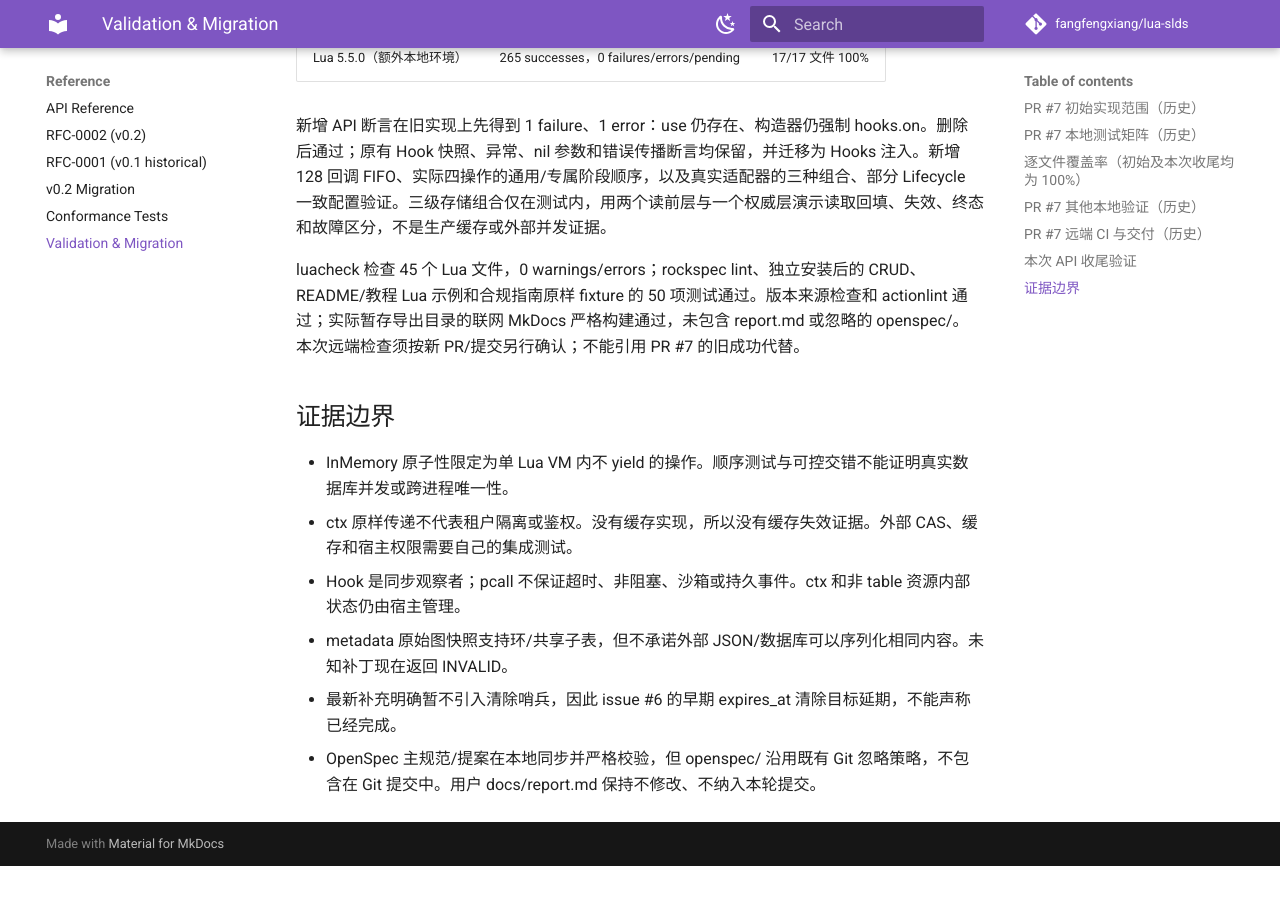
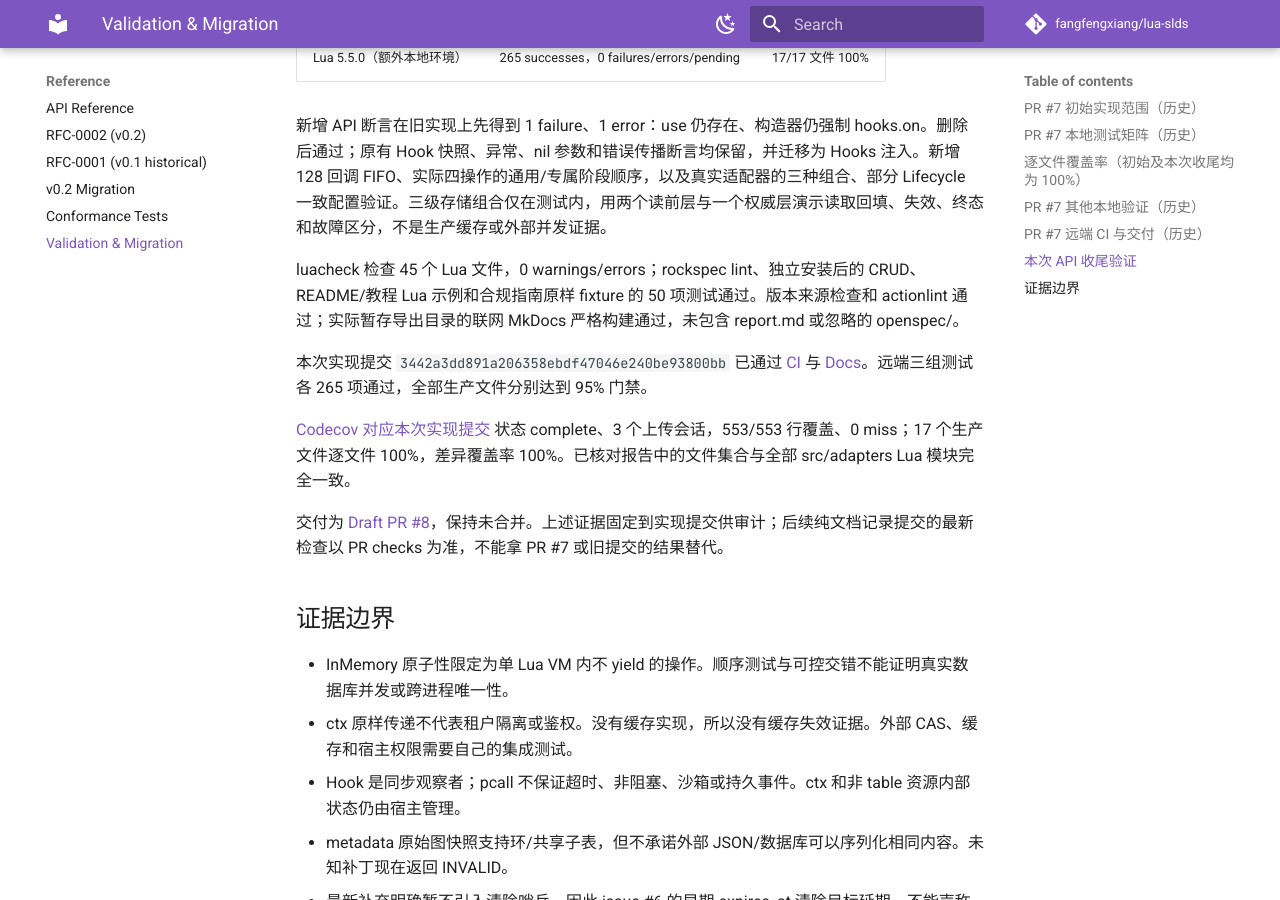
Before and after one commit to fangfengxiang/lua-slds, an MkDocs documentation site: the page built from docs/validation.md, in a window 1280 px wide and 900 px high, scrolled down 3725 px. Built offline with MkDocs 1.6.1 and Material for MkDocs 9.7.7, drawn with Linux system fonts in a browser that asks for light colours; comment, search, counter and statistics services are not loaded; before the commit the page ends 4591 px from its top, so only the background shows below that.

Commit message:
docs: record Hooks cleanup CI and Codecov evidence

```diff
--- a/docs/validation.md
+++ b/docs/validation.md
@@ -95,7 +95,13 @@ GitHub Actions 在 Lua 5.1、Lua 5.3、LuaJIT 上独立测试并上传同份 Lua
 
 新增 API 断言在旧实现上先得到 1 failure、1 error：use 仍存在、构造器仍强制 hooks.on。删除后通过；原有 Hook 快照、异常、nil 参数和错误传播断言均保留，并迁移为 Hooks 注入。新增 128 回调 FIFO、实际四操作的通用/专属阶段顺序，以及真实适配器的三种组合、部分 Lifecycle 一致配置验证。三级存储组合仅在测试内，用两个读前层与一个权威层演示读取回填、失效、终态和故障区分，不是生产缓存或外部并发证据。
 
-luacheck 检查 45 个 Lua 文件，0 warnings/errors；rockspec lint、独立安装后的 CRUD、README/教程 Lua 示例和合规指南原样 fixture 的 50 项测试通过。版本来源检查和 actionlint 通过；实际暂存导出目录的联网 MkDocs 严格构建通过，未包含 report.md 或忽略的 openspec/。本次远端检查须按新 PR/提交另行确认；不能引用 PR #7 的旧成功代替。
+luacheck 检查 45 个 Lua 文件，0 warnings/errors；rockspec lint、独立安装后的 CRUD、README/教程 Lua 示例和合规指南原样 fixture 的 50 项测试通过。版本来源检查和 actionlint 通过；实际暂存导出目录的联网 MkDocs 严格构建通过，未包含 report.md 或忽略的 openspec/。
+
+本次实现提交 `3442a3dd891a206358ebdf47046e240be93800bb` 已通过 [CI](https://github.com/fangfengxiang/lua-slds/actions/runs/39139693860) 与 [Docs](https://github.com/fangfengxiang/lua-slds/actions/runs/39139693861)。远端三组测试各 265 项通过，全部生产文件分别达到 95% 门禁。
+
+[Codecov 对应本次实现提交](https://app.codecov.io/gh/fangfengxiang/lua-slds/commit/3442a3dd891a206358ebdf47046e240be93800bb) 状态 complete、3 个上传会话，553/553 行覆盖、0 miss；17 个生产文件逐文件 100%，差异覆盖率 100%。已核对报告中的文件集合与全部 src/adapters Lua 模块完全一致。
+
+交付为 [Draft PR #8](https://github.com/fangfengxiang/lua-slds/pull/8)，保持未合并。上述证据固定到实现提交供审计；后续纯文档记录提交的最新检查以 PR checks 为准，不能拿 PR #7 或旧提交的结果替代。
 
 ## 证据边界
 
```
Also changed, not shown: docs/design/v0.2-cleanup.md (+2 -0 lines).
